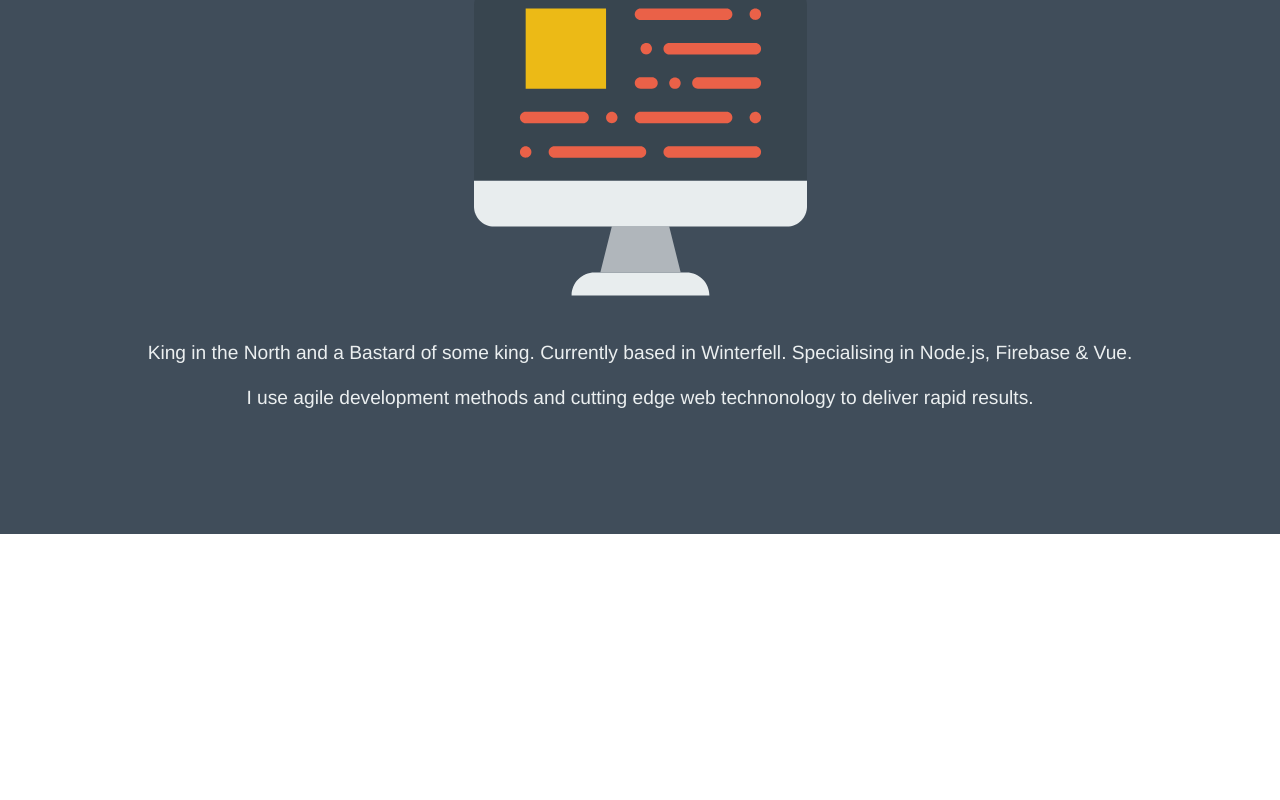
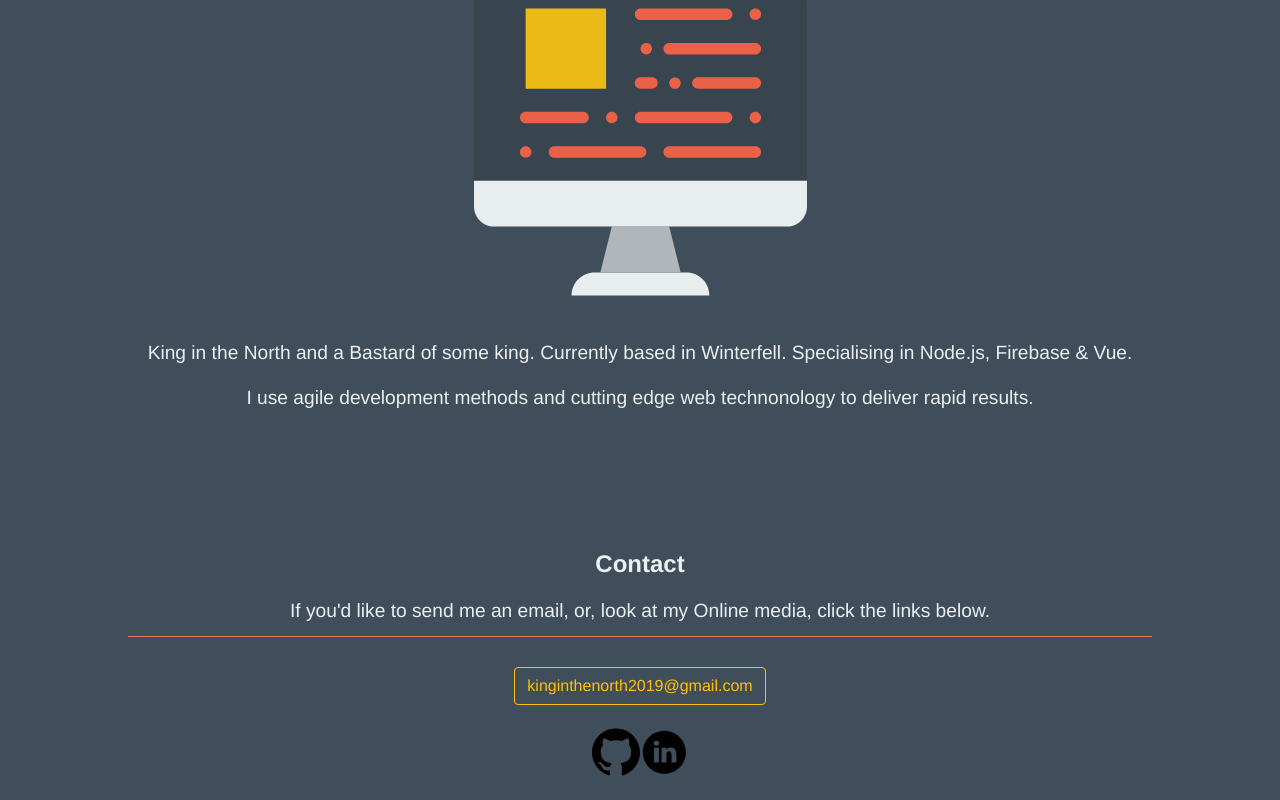
Before and after one commit to holistic-web/portfolio-fabricator, a Vue app: page / in a window 1280 px wide. Shown: the part 266-1066 px from the top of the page. Before the commit the page ends 800 px from the top, so only its background shows below. Built offline with nearby package versions, Linux system fonts and the light colour scheme.

Commit message:
feat: added footer

```diff
--- a/src/App.vue
+++ b/src/App.vue
@@ -5,15 +5,19 @@
 
 		<router-view/>
 
+		<app-footer/>
+
 	</div>
 </template>
 
 <script>
 import AppHeader from '@/components/AppHeader.vue';
+import AppFooter from '@/components/AppFooter.vue';
 
 export default {
 	components: {
-		AppHeader
+		AppHeader,
+		AppFooter
 	}
 };
 
--- /dev/null
+++ b/src/components/AppFooter.vue
@@ -0,0 +1,110 @@
+<template>
+	<footer class="Footer">
+
+		<div class="Footer__inner">
+
+			<h2 class="Footer__title">Contact</h2>
+
+			<p class="Footer__tagLine">If you'd like to send me an email, or, look at my Online media, click the links below.</p>
+
+			<b-button class="Footer__emailButton" href="mailto:kinginthenorth2019@gmail.com" variant="outline-warning">kinginthenorth2019@gmail.com</b-button>
+
+			<section class="Footer__links">
+				<b-link
+					href="https://github.com/holistic-web"
+					target="_blank"
+					title="Check me out on github!"
+					v-b-tooltip.hover>
+					<img
+						class="Footer__icon"
+						src="../assets/icons/github.svg"
+						alt="github/holisticweb"/>
+				</b-link>
+
+				<b-link
+					href="https://linkedin.com/holistic-web"
+					target="_blank"
+					title="Check me out on linkedIn!"
+					v-b-tooltip.hover>
+					<img
+						class="Footer__icon"
+						src="../assets/icons/linkedin.svg"
+						alt="linkedin/holisticweb"/>
+				</b-link>
+			</section>
+
+		</div>
+
+	</footer>
+</template>
+
+<script>
+export default {
+
+};
+</script>
+
+
+<style lang="scss">
+
+@import '../styles/index.scss';
+
+.Footer {
+	height: 100%;
+	background: $grey;
+	z-index: 2;
+	height: $footerHeight;
+
+	@media all and (min-width: $tablet) {
+		height: $footerHeightDesktop;
+	}
+
+	&__inner {
+		@extend .inner;
+		padding: 1rem 0 1.5rem 0;
+		display: flex;
+		flex-flow: column;
+	}
+
+	&__title {
+		font-weight: bold;
+
+		&:hover {
+			text-decoration: none;
+		}
+
+		@media all and (min-width: $tablet) {
+			font-size: 1.5rem;
+		}
+
+		&--light {
+			font-weight: normal;
+			color: $orange;
+		}
+
+	}
+
+	&__tagLine {
+		font-size: 1.2rem;
+    	padding: 10px;
+		margin-bottom: 30px;
+		border-bottom: 1px solid $orange;
+	}
+
+	&__emailButton {
+		margin: 0 auto;
+		margin-bottom: 30px;
+	}
+
+	&__icon {
+		width: 32px;
+		margin-top: -4px;
+
+		@media all and (min-width: $desktop) {
+			width: 48px;
+			margin-top: -7px;
+		}
+	}
+
+}
+</style>
--- a/src/styles/layout.scss
+++ b/src/styles/layout.scss
@@ -3,6 +3,8 @@ $desktop: 1024px;
 
 $headerHeight: 50px;
 $headerHeightDesktop: 80px;
+$footerHeight: 100%;
+$footerHeightDesktop: 100%;
 
 .inner {
 	width: 95%;
```
Also changed, not shown: src/assets/icons/linkedin.svg (added).
